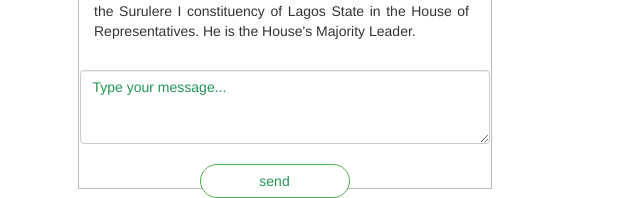
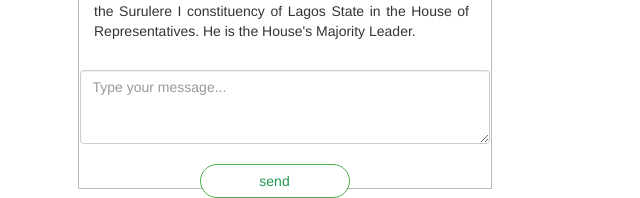
Before and after one commit to onyekachimary/wikipol, an Angular app: page /profile in a window 1280 px wide. Shown: the part 611-809 px from the top of the page, without its empty margins (355-995 px from the left). Built offline with nearby package versions, Linux system fonts and the light colour scheme.

Commit message:
third commit

```diff
--- a/src/app/display/display.component.css
+++ b/src/app/display/display.component.css
@@ -5,7 +5,7 @@
 .navbar-search {
     display: flex;
     padding: 1rem 1.5rem;
-    width: 200px;
+    width: 280px;
     margin-left: 50px;
 }
 
--- a/src/app/profile/profile.component.html
+++ b/src/app/profile/profile.component.html
@@ -26,8 +26,8 @@
 			<button id="toggle" (click)= "readMore(el)" #el>Read more</button>
 		</div>!-->
 	</div><br>
-	<div style="position: absolute; margin-top: 660px; width: 410px; margin-left: 0.5px; box-sizing: border-box; color: green;" class="form-group">
-		<textarea class="form-control" cols="70" rows="3" style="color: #219653">Type your message...	</textarea><br>
+	<div style="position: absolute; margin-top: 660px; width: 410px; margin-left: 0.5px; box-sizing: border-box;" class="form-group">
+		<textarea class="form-control" cols="70" rows="3" placeholder="Type your message..."></textarea><br>
 		<button type="button" class="btn btn-success" style="background: #FFFFFF; margin-left: 120px; width: 150px; border-radius: 20px"><span style="color: #219653;">send</span></button>
 	</div>
 <!--top-left padding!-->
```
Also changed, not shown: src/app/profile/profile.component.css (+0 -12 lines).
